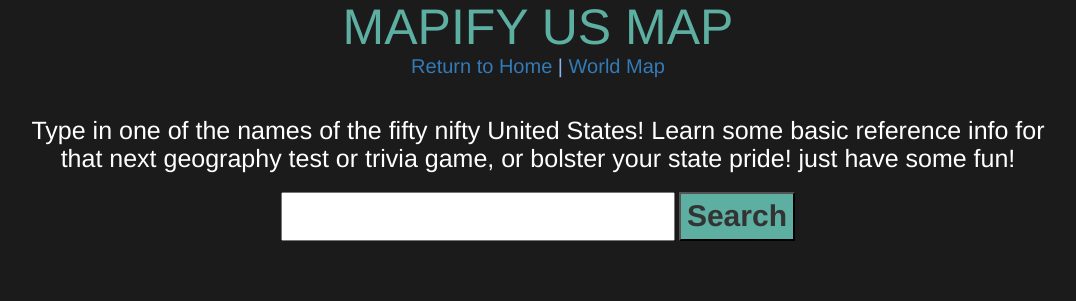
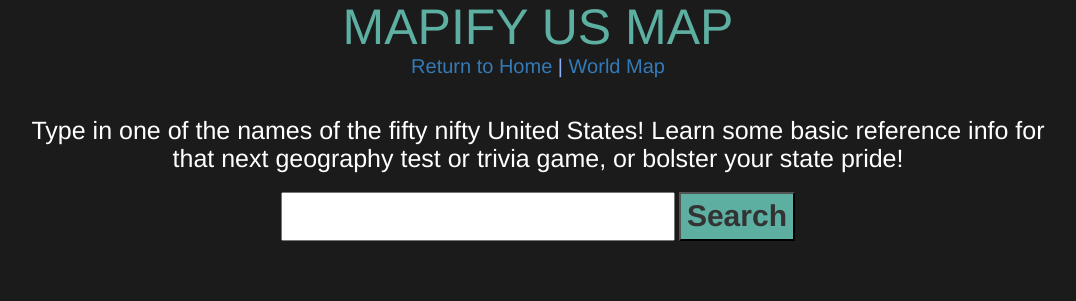
Before and after one commit to ayushgarg-ag/PennApps2020, a Flask app: page /us_map in a window 1280 px wide. Shown: the top 301 px of the page, without its empty margins (102-1178 px from the left). Run offline with Flask 2, Linux system fonts and the light colour scheme.

Commit message:
fixed header for us page

```diff
--- a/templates/us.html
+++ b/templates/us.html
@@ -123,8 +123,7 @@
     <h2 style="font-size: 20px; color:#8eb0f5; text-align: center; margin: 0 10%;"><a href="/">Return to Home</a><span> | </span><a href='/world_map'>World Map</a></h2>
     <br>
     <br>
-    <h2 style="text-align: center; display: block; margin:0 10%; font-size: 25px; color: #FFF;">Type in one of the names of the fifty nifty United States! Learn some basic reference info for that next geography test or trivia game, or bolster your state pride!
-        just have some fun!</h2>
+    <h2 style="text-align: center; display: block; margin:0 10%; font-size: 25px; color: #FFF;">Type in one of the names of the fifty nifty United States! Learn some basic reference info for that next geography test or trivia game, or bolster your state pride!</h2>
 
     <br />
 
```
